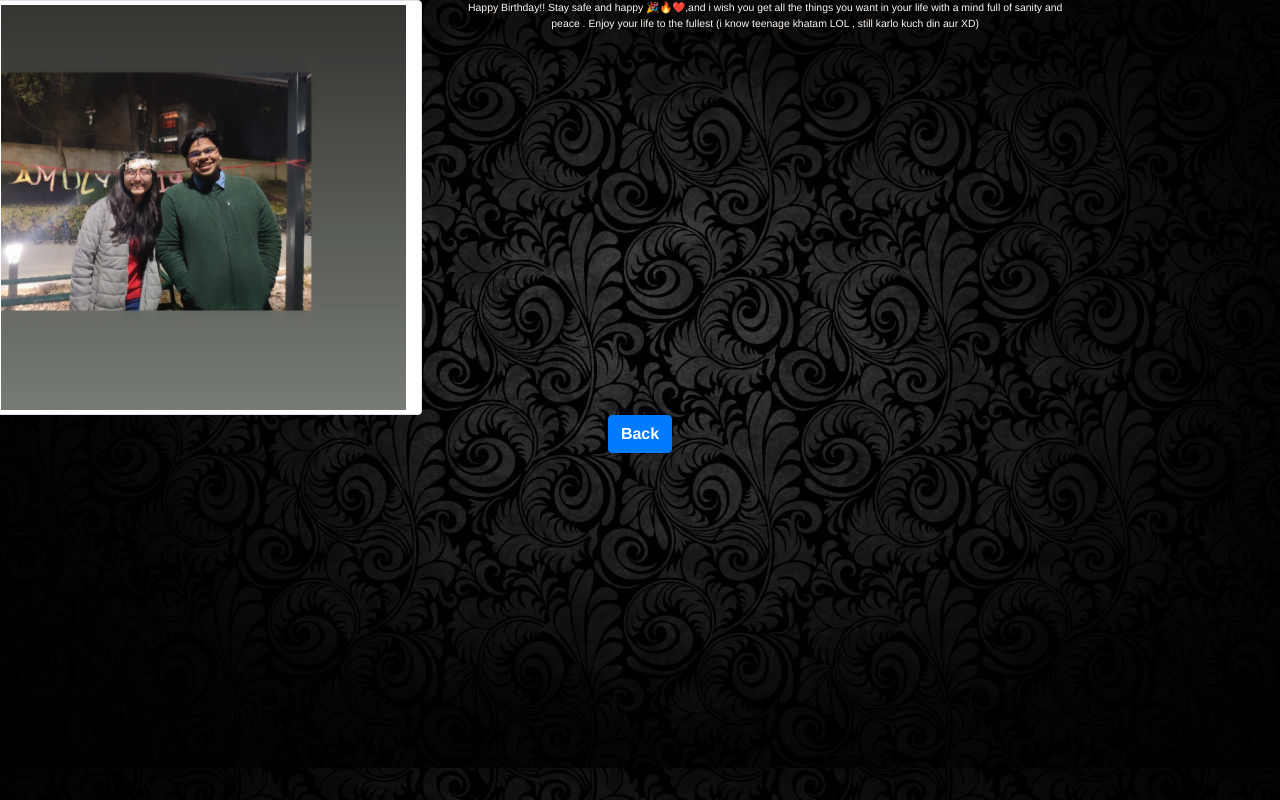
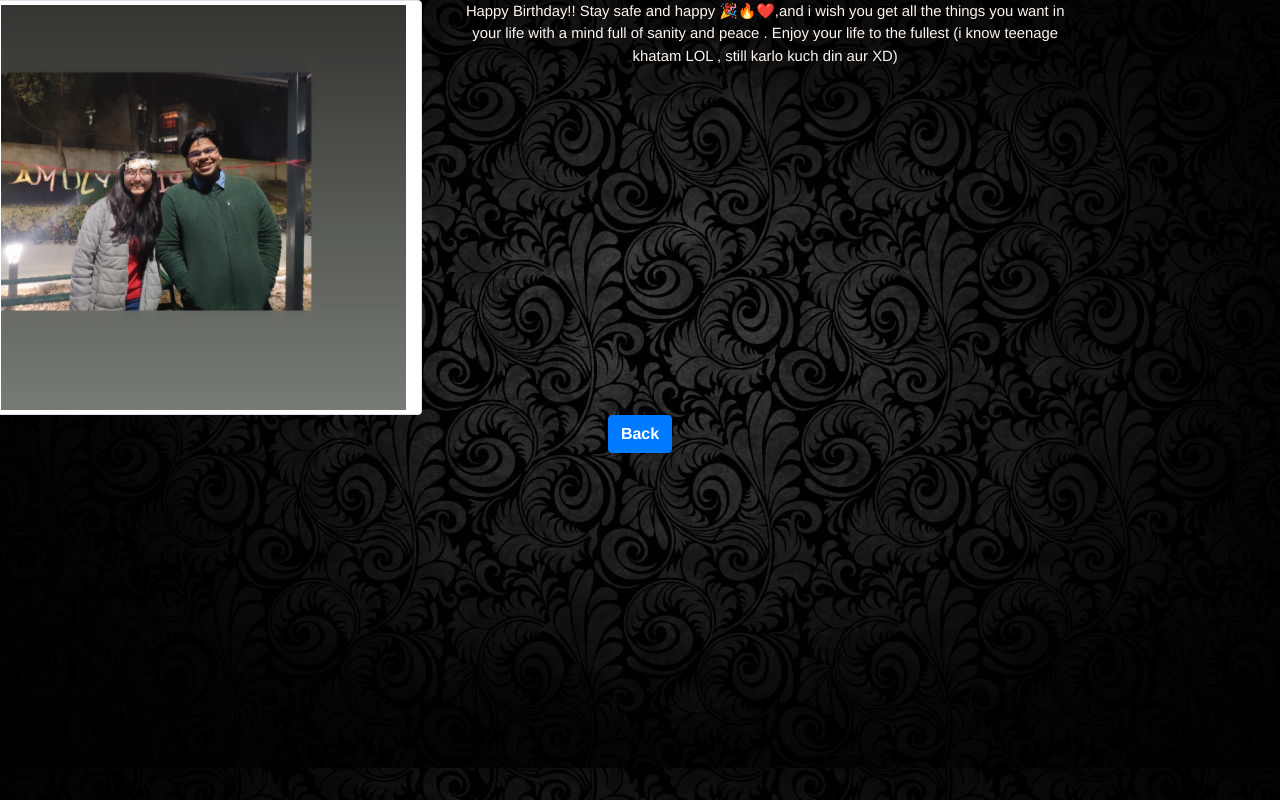
Before and after one commit to Amulya0102/Ananya-bday, a plain HTML site: page amulya-wish.html in a window 1280 px wide. Drawn offline with nearby package versions, Linux system fonts and the light colour scheme; some icons are missing.

Commit message:
Update amulya-wish.html

```diff
--- a/amulya-wish.html
+++ b/amulya-wish.html
@@ -14,7 +14,7 @@
 <body background="black-background.jpg">
 	<div class="row">
 <img src="img/with-me-bday.jpeg" class="col-sm-4 d-flex mr-3 img-thumbnail align-self-center">
-<p class="col-sm-6" style="font-size:0.475em">Happy Birthday!!   Stay safe and happy 🎉🔥❤️,and i wish you get all the things you want in your life with a mind full of sanity and peace .
+<p class="col-sm-6" style="font-size:0.675em">Happy Birthday!!   Stay safe and happy 🎉🔥❤️,and i wish you get all the things you want in your life with a mind full of sanity and peace .
 Enjoy your life to the fullest (i know teenage khatam LOL , still karlo kuch din aur XD)</p>
 
 </div>
```
